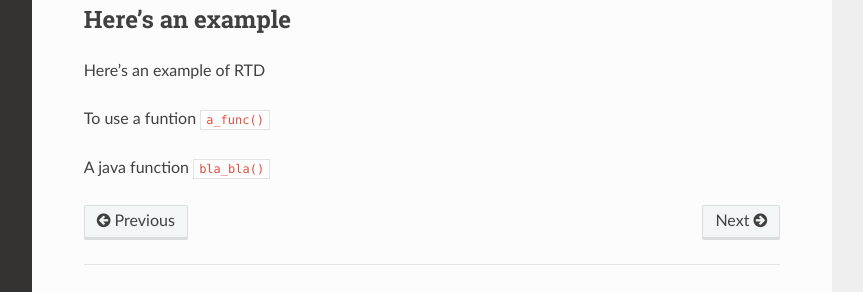
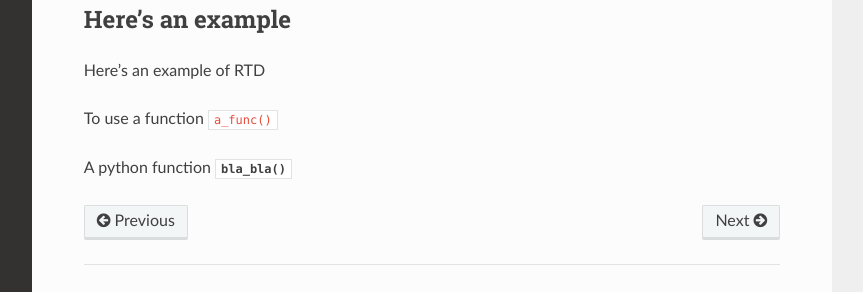
Before and after one commit to qt009/ReadTheDocTutorial, a Sphinx documentation site: the page built from docs/source/usage.rst, in a window 1280 px wide and 1297 px high, cut to the strip 762-1297 px from the top of the window. Shown: the part 165-457 px from the top of the strip, without its empty margins (268-1131 px from the left). Built offline with Sphinx 7.4.7 and the Read the Docs theme 2.0.0, drawn with Linux system fonts in a browser that asks for light colours; cross-references to code outside the pages are shown as plain code.

Commit message:
changing 2

```diff
--- /dev/null
+++ b/docs/source/demo.rst
@@ -0,0 +1,6 @@
+DEMO
+===========
+
+Content
+------
+This is created to test RTD
--- a/docs/source/index.rst
+++ b/docs/source/index.rst
@@ -20,3 +20,4 @@ Contents
 
    usage
    api
+   demo
--- a/docs/source/usage.rst
+++ b/docs/source/usage.rst
@@ -38,6 +38,6 @@ Here's an example
 
 Here's an example of RTD
 
-To use a funtion ``a_func()``
+To use a function ``a_func()``
 
-A java function :java:func:`bla_bla()`
+A python function :py:func:`bla_bla()`
```
